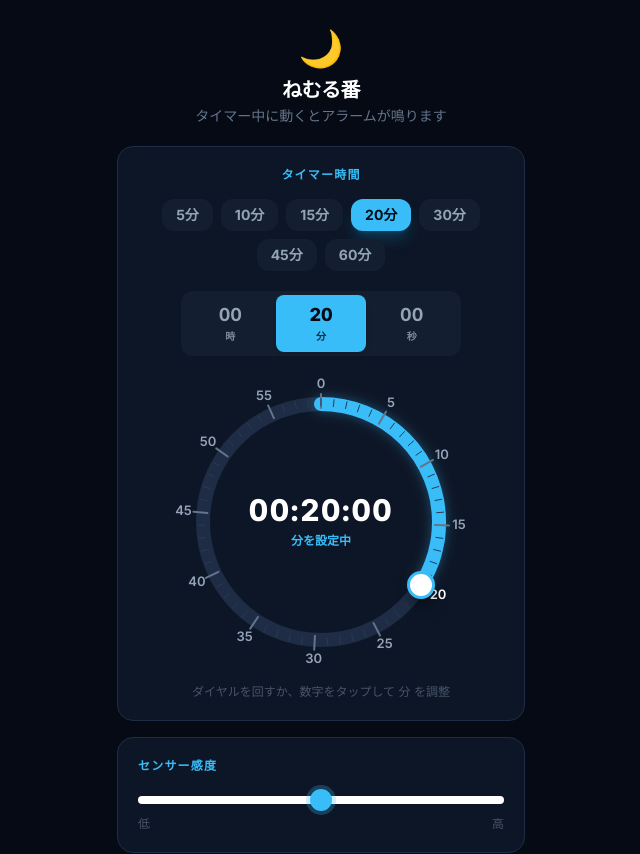
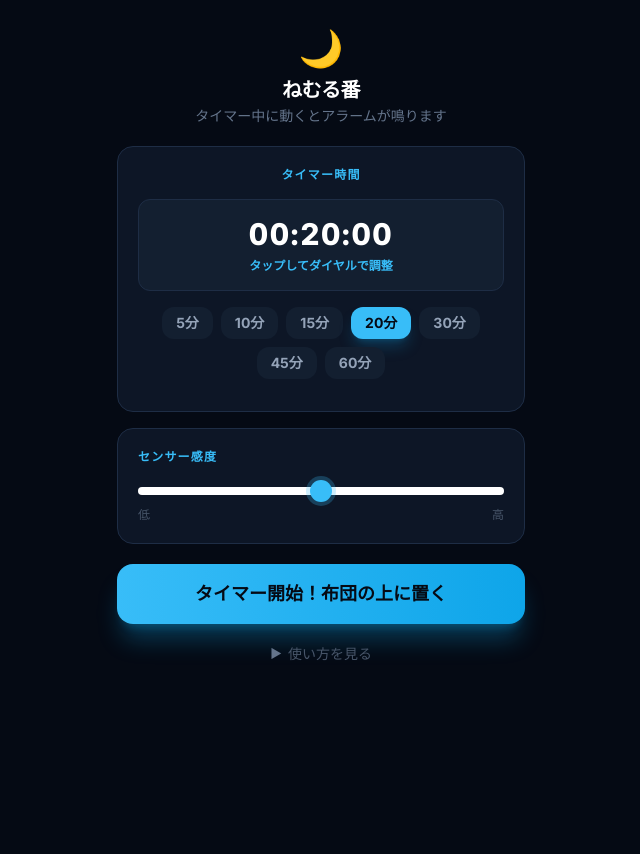
Before and after one commit to ayoshikawabiz-png/project-nap-v3, a React (Vite) app: page / in a window 1280 px wide. Shown: the top 854 px of the page, without its empty margins (319-959 px from the left). After the commit the page ends 800 px from the top, so only its background shows below. Built offline with nearby package versions, Linux system fonts and the light colour scheme.

Commit message:
update code from secondary account

```diff
--- a/src/components/SetupScreen.tsx
+++ b/src/components/SetupScreen.tsx
@@ -1,5 +1,5 @@
-import { useState, useEffect, useCallback } from 'react';
-import { normalizeHms, hmsToSeconds } from '../utils/time';
+import { useState, useEffect, useCallback, useRef } from 'react';
+import { normalizeHms, hmsToSeconds, formatColon } from '../utils/time';
 import { unlockAudio } from '../utils/audio';
 import { onButtonPointerDown } from '../utils/tapFeedback';
 import { requestMotionPermission } from '../hooks/useMotionSensor';
@@ -22,8 +22,10 @@ export function SetupScreen({ onStart }: Props) {
   const [seconds, setSeconds] = useState(initial.seconds);
   const [sensitivity, setSensitivity] = useState(initial.sensitivity);
   const [activeField, setActiveField] = useState<DialField>('minutes');
+  const [isDialOpen, setIsDialOpen] = useState(false);
   const [loading, setLoading] = useState(false);
   const [error, setError] = useState('');
+  const dialRef = useRef<HTMLDivElement>(null);
 
   const totalSeconds = hmsToSeconds(hours, minutes, seconds);
 
@@ -37,6 +39,17 @@ export function SetupScreen({ onStart }: Props) {
   useEffect(() => {
     saveSettings({ hours, minutes, seconds, sensitivity });
   }, [hours, minutes, seconds, sensitivity]);
+
+  useEffect(() => {
+    if (isDialOpen) {
+      dialRef.current?.scrollIntoView({ behavior: 'smooth', block: 'nearest' });
+    }
+  }, [isDialOpen]);
+
+  const openDial = (field?: DialField) => {
+    if (field) setActiveField(field);
+    setIsDialOpen(true);
+  };
 
   const handleStart = async () => {
     if (totalSeconds < 1) {
@@ -66,6 +79,7 @@ export function SetupScreen({ onStart }: Props) {
   const applyPreset = (min: number) => {
     applyTime(0, min, 0);
     setActiveField(min >= 60 ? 'hours' : 'minutes');
+    setIsDialOpen(false);
   };
 
   const isPresetActive = (min: number) => totalSeconds === min * 60;
@@ -86,7 +100,25 @@ export function SetupScreen({ onStart }: Props) {
           タイマー時間
         </h2>
 
-        <div className="flex gap-2 overflow-x-auto pb-1 mb-4 scrollbar-none justify-center flex-wrap">
+        {!isDialOpen ? (
+          <button
+            type="button"
+            onPointerDown={onButtonPointerDown}
+            onClick={() => openDial()}
+            className="w-full rounded-xl bg-[#131f30] border border-[#1e2d45] py-4 mb-4 active:scale-[0.99] transition-all duration-150 hover:border-[#38bdf8]/40"
+          >
+            <p className="text-3xl font-black tabular-nums tracking-wider text-white">
+              {formatColon(totalSeconds)}
+            </p>
+            <p className="text-[#38bdf8] text-xs font-bold mt-1.5">タップしてダイヤルで調整</p>
+          </button>
+        ) : (
+          <p className="text-center text-2xl font-black tabular-nums tracking-wider text-white mb-3">
+            {formatColon(totalSeconds)}
+          </p>
+        )}
+
+        <div className="flex gap-2 overflow-x-auto pb-1 mb-2 scrollbar-none justify-center flex-wrap">
           {PRESETS.map((min) => (
             <button
               key={min}
@@ -103,6 +135,8 @@ export function SetupScreen({ onStart }: Props) {
           ))}
         </div>
 
+        {isDialOpen && (
+          <div ref={dialRef} className="border-t border-[#1e2d45] pt-4 mt-2">
             <AppleTimerDial
               hours={hours}
               minutes={minutes}
@@ -113,6 +147,16 @@ export function SetupScreen({ onStart }: Props) {
               onMinutesChange={(m) => applyTime(hours, m, seconds)}
               onSecondsChange={(s) => applyTime(hours, minutes, s)}
             />
+            <button
+              type="button"
+              onPointerDown={onButtonPointerDown}
+              onClick={() => setIsDialOpen(false)}
+              className="w-full mt-4 rounded-xl bg-[#131f30] border border-[#1e2d45] py-3 text-[#94a3b8] font-bold text-sm active:scale-[0.98] transition-all hover:border-[#38bdf8]/40 hover:text-white"
+            >
+              完了
+            </button>
+          </div>
+        )}
       </div>
 
       <div className="bg-[#0d1626] rounded-2xl p-5 mb-5 border border-[#1e2d45]">
```
Lines whose indentation alone changed are shown as unchanged.
